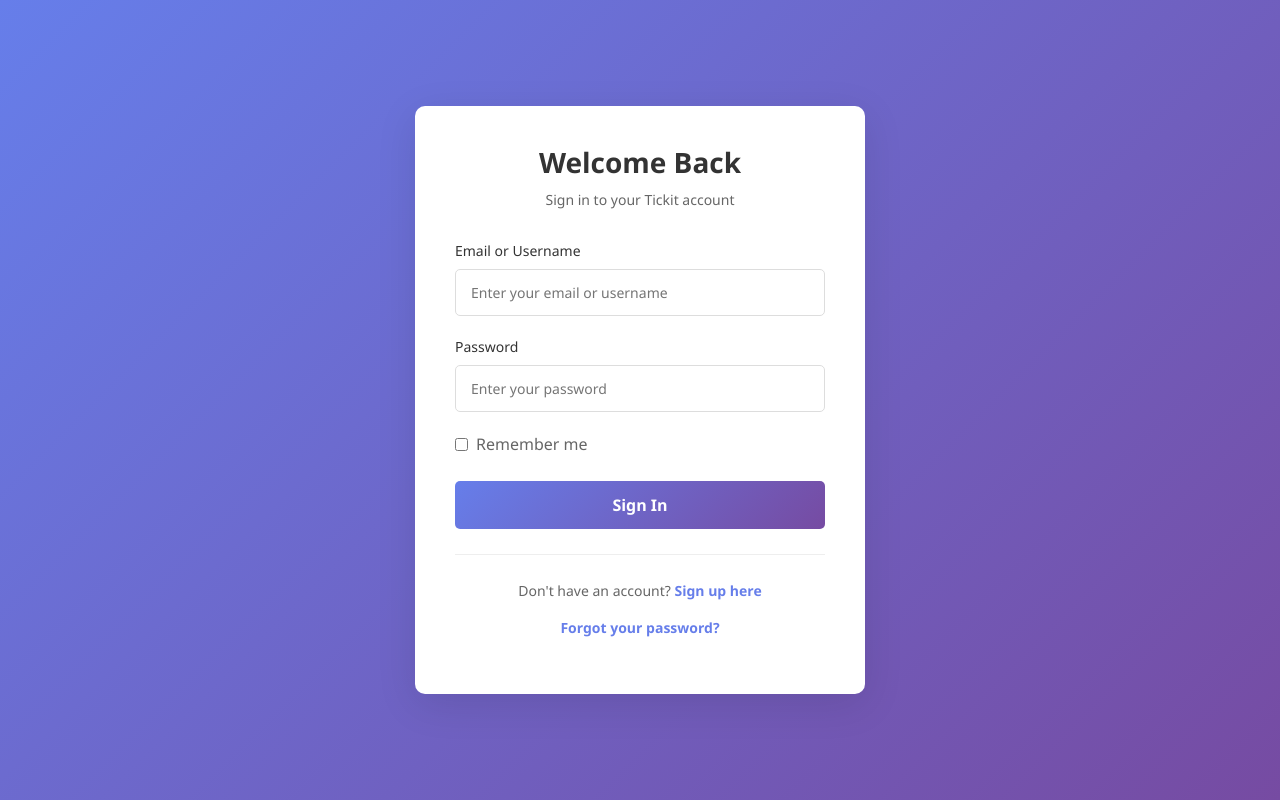
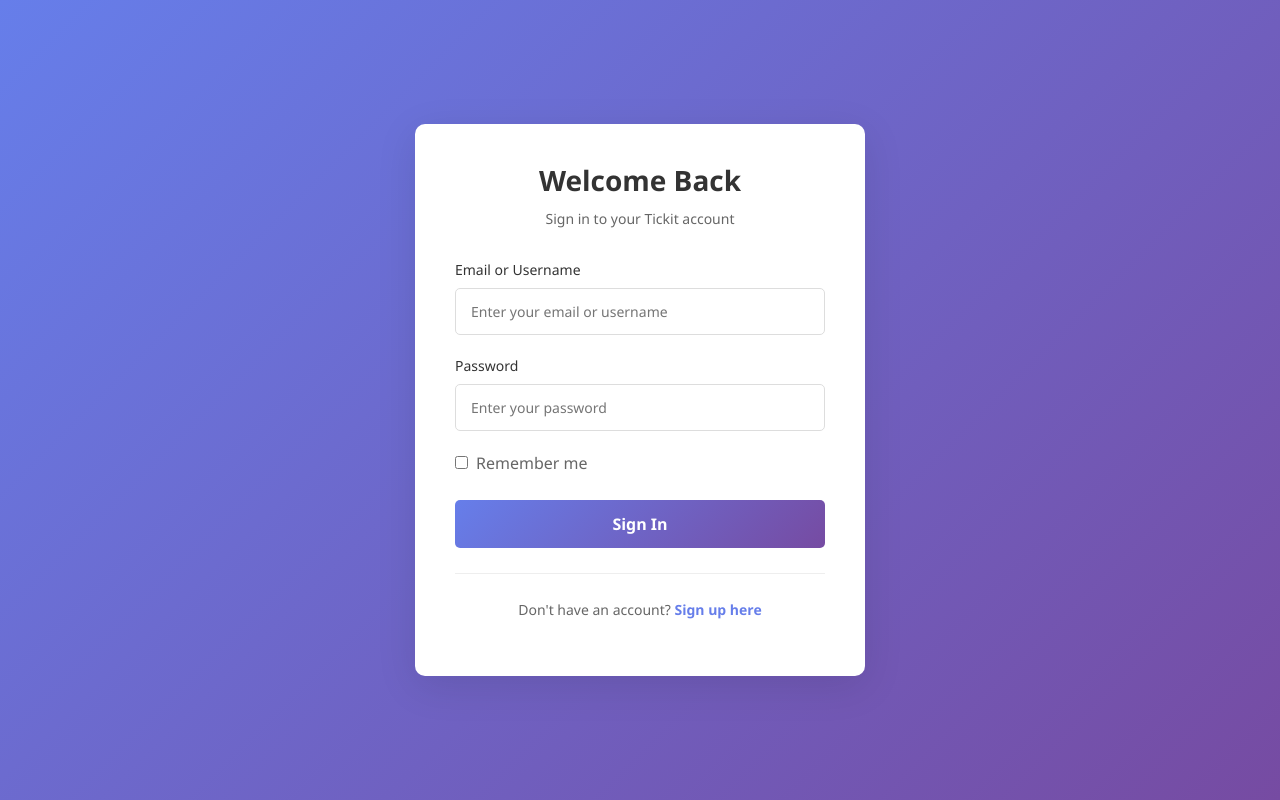
Before and after one commit to lewis1190/ci-hackathon-3-group-1, a Django app: page /accounts/login/ in a window 1280 px wide. Run offline with Django 5.2, Linux system fonts and the light colour scheme.

Commit message:
screenshots, removed forgot password prompt

```diff
--- a/templates/account/login.html
+++ b/templates/account/login.html
@@ -232,9 +232,6 @@
                 Don't have an account?
                 <a href="{% url 'account_signup' %}">Sign up here</a>
             </p>
-            <p>
-                <a href="{% url 'account_reset_password' %}">Forgot your password?</a>
-            </p>
         </div>
     </div>
 
```
Also changed, not shown: 2 other files.
